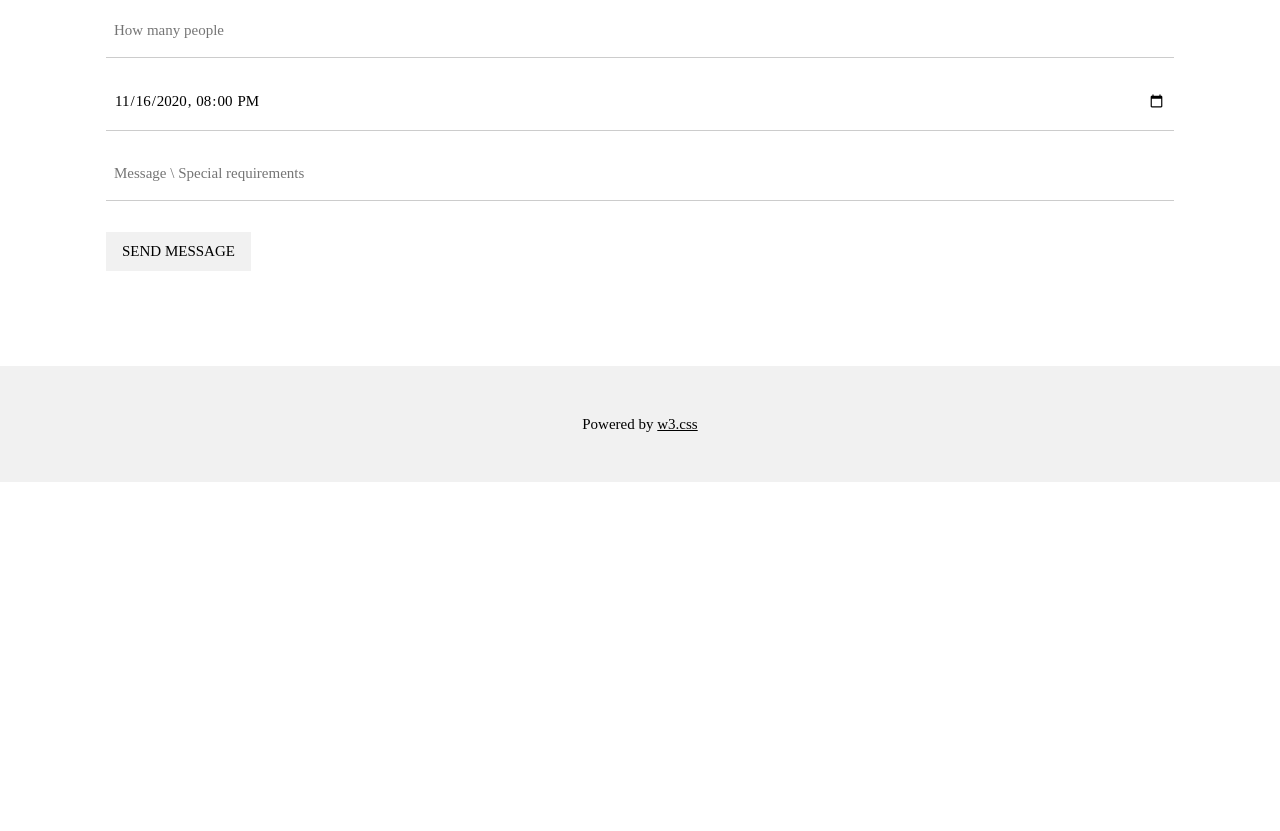
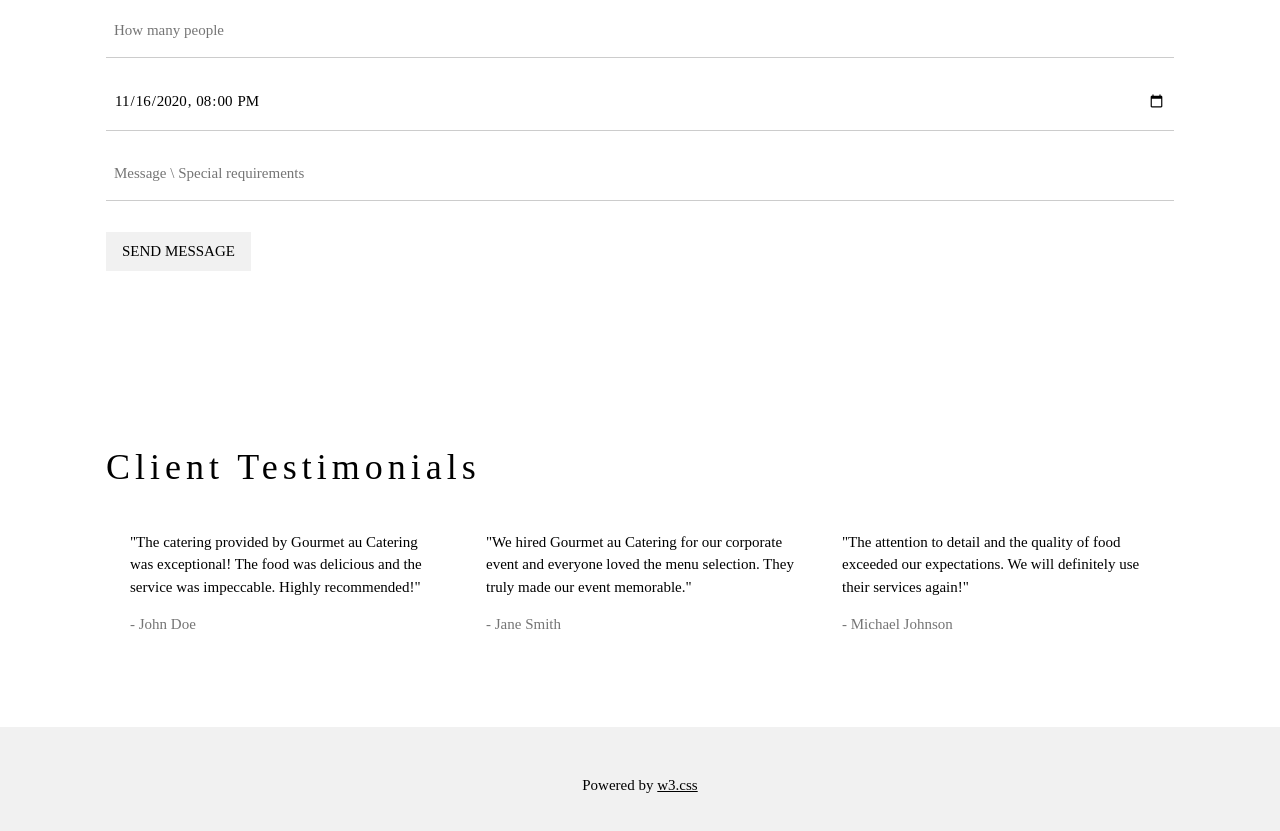
Before and after one commit to Christiandhc/gourmet-catering-website, a plain HTML site: page index.html in a window 1280 px wide. Shown: the part 2795-3626 px from the top of the page. Before the commit the page ends 3277 px from the top, so only its background shows below. Drawn offline with nearby package versions, Linux system fonts and the light colour scheme.

Commit message:
Inclusão da seção de depoimentos ao site

```diff
--- a/index.html
+++ b/index.html
@@ -6,7 +6,10 @@
   <meta name="viewport" content="width=device-width, initial-scale=1">
   <link rel="stylesheet" href="https://www.w3schools.com/w3css/4/w3.css">
   <style>
-body {font-family: "Times New Roman", Georgia, Serif;}
+    body {
+      font-family: "Times New Roman", Georgia, Serif;
+    }
+
     h1, h2, h3, h4, h5, h6 {
       font-family: "Playfair Display";
       letter-spacing: 5px;
@@ -97,6 +100,25 @@ h1, h2, h3, h4, h5, h6 {
     </form>
   </div>
 
+  <!-- Testimonials Section -->
+  <div class="w3-container w3-padding-64" id="testimonials">
+    <h1>Client Testimonials</h1>
+    <div class="w3-row">
+      <div class="w3-col m4 w3-padding-large">
+        <p>"The catering provided by Gourmet au Catering was exceptional! The food was delicious and the service was impeccable. Highly recommended!"</p>
+        <p class="w3-text-grey">- John Doe</p>
+      </div>
+      <div class="w3-col m4 w3-padding-large">
+        <p>"We hired Gourmet au Catering for our corporate event and everyone loved the menu selection. They truly made our event memorable."</p>
+        <p class="w3-text-grey">- Jane Smith</p>
+      </div>
+      <div class="w3-col m4 w3-padding-large">
+        <p>"The attention to detail and the quality of food exceeded our expectations. We will definitely use their services again!"</p>
+        <p class="w3-text-grey">- Michael Johnson</p>
+      </div>
+    </div>
+  </div>
+
 <!-- End page content -->
 </div>
 
```
Lines whose indentation alone changed are shown as unchanged.
